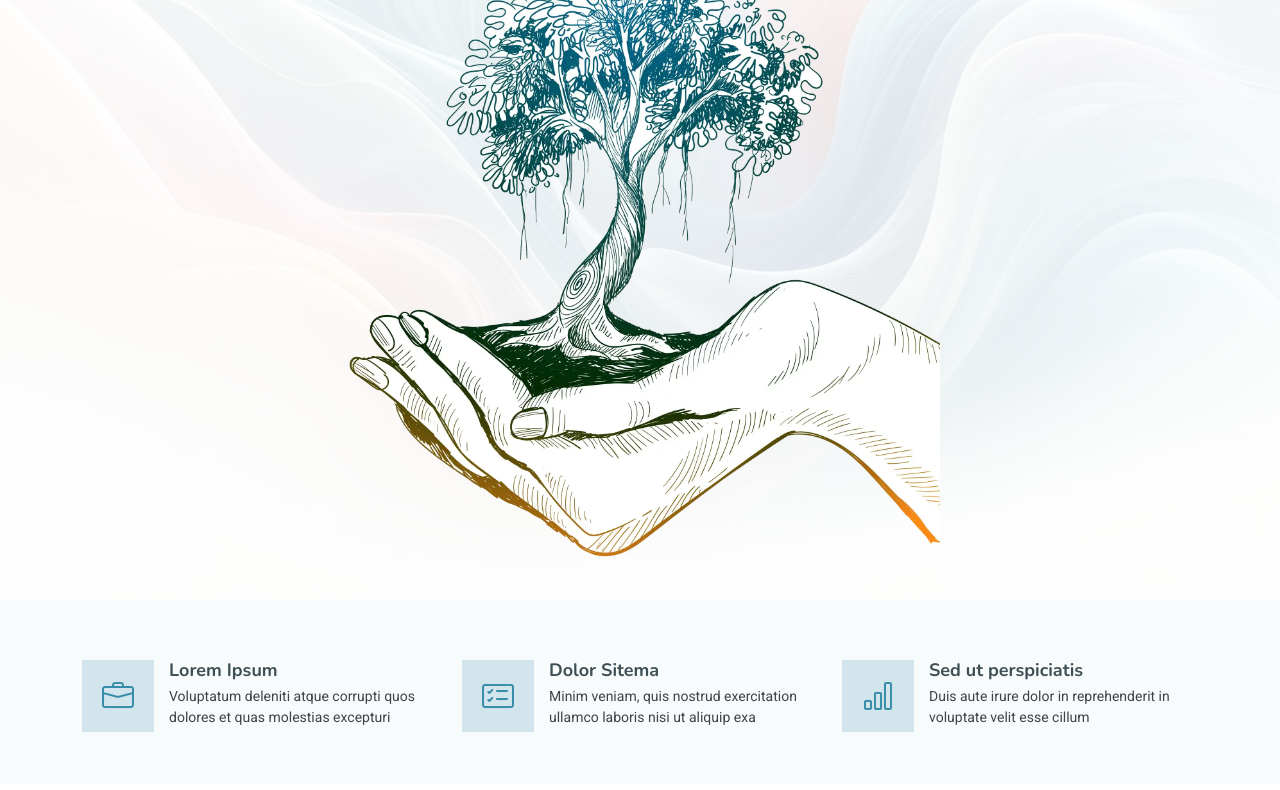
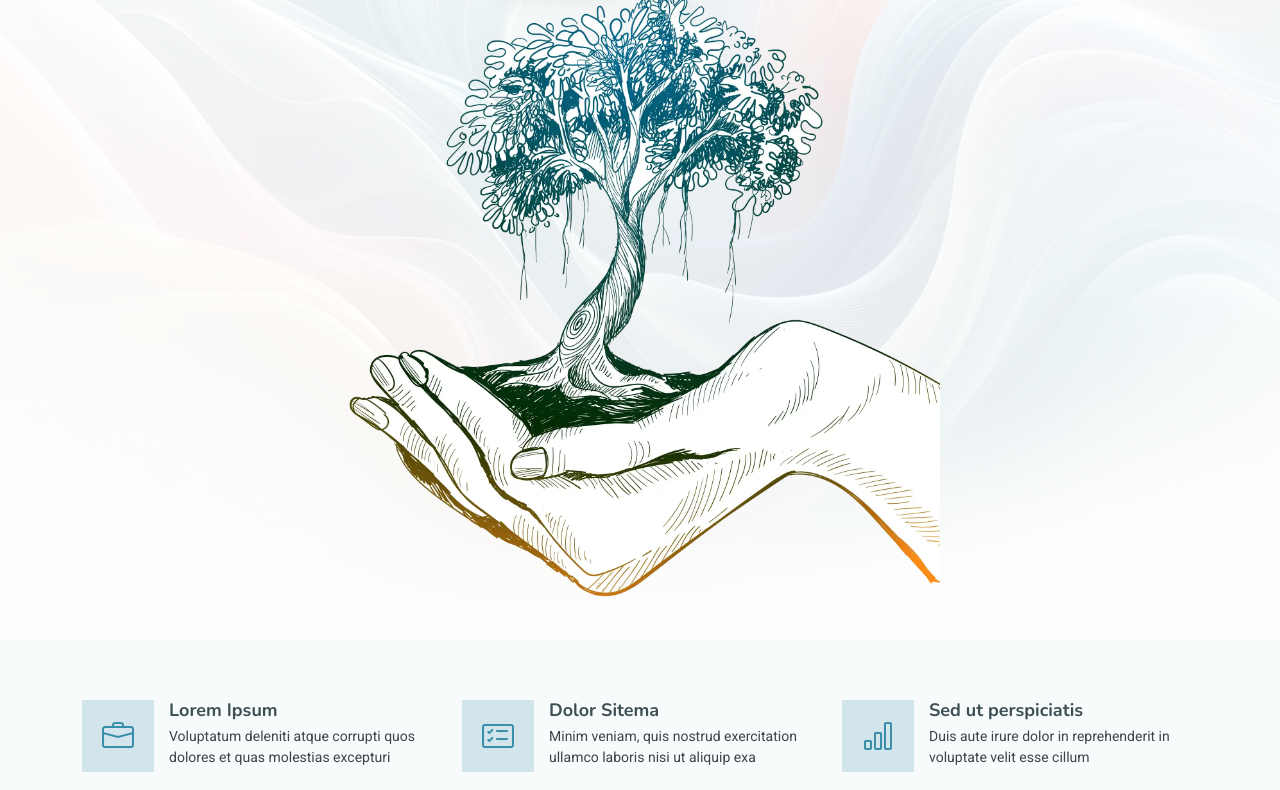
Before and after one commit to cassarro/isabelc, a plain HTML site: page index.html in a window 1280 px wide. Shown: the part 340-1130 px from the top of the page. Drawn offline with nearby package versions, Linux system fonts and the light colour scheme.

Commit message:
Update main.css

```diff
--- a/assets/css/main.css
+++ b/assets/css/main.css
@@ -853,7 +853,7 @@ section,
   width: 100%;
   min-height: 70vh;
   position: relative;
-  padding: 120px 0 40px 0;
+  padding: 160px 0 40px 0;
   display: flex;
   align-items: center;
   overflow: hidden;
```
